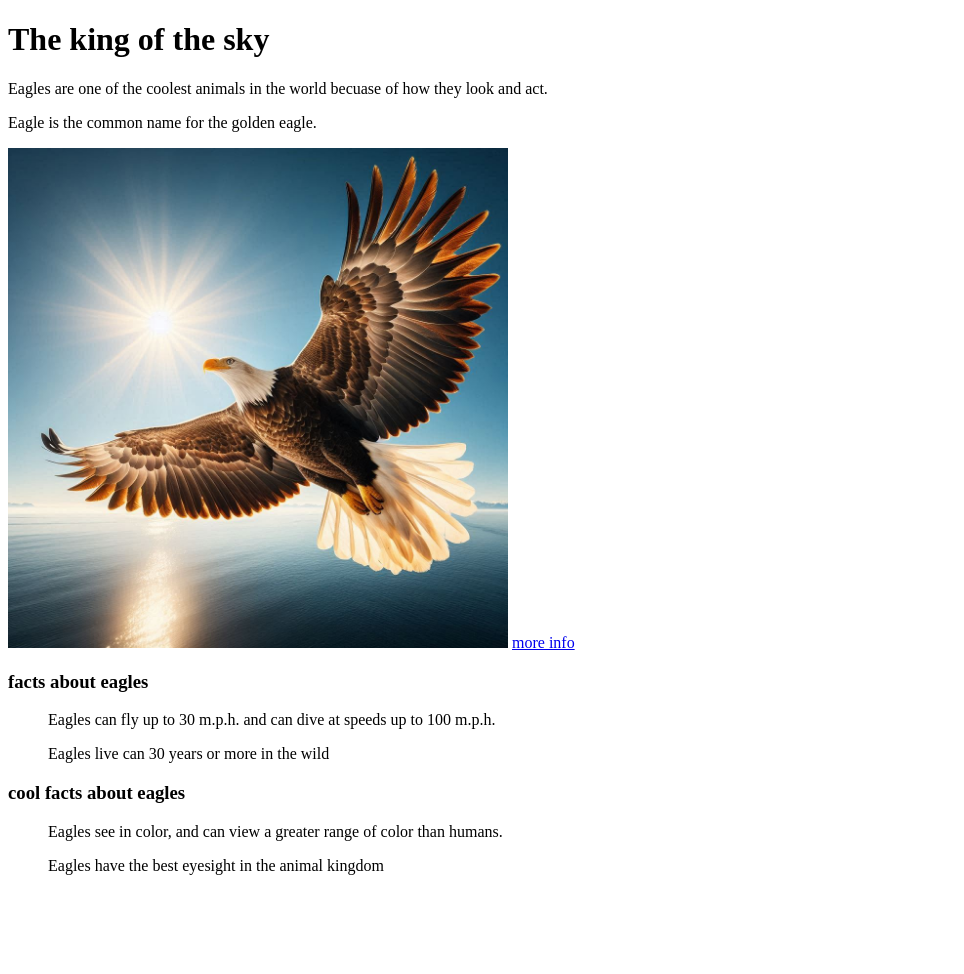
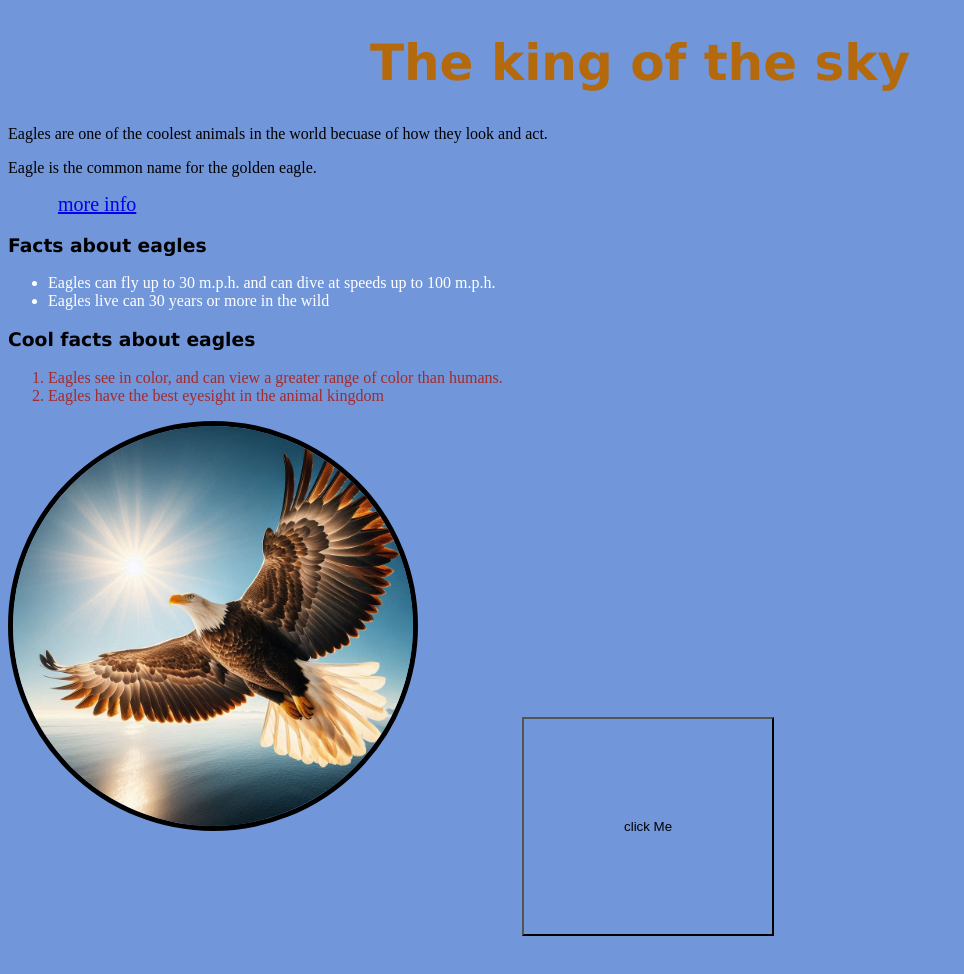
Before and after one commit to Hanad999/html-intro, a plain HTML site: page index.html in a window 1280 px wide. Shown: the whole page, without its empty margins (0-964 px from the left). Before the commit the page ends 891 px from the top, so only its background shows below. Drawn offline with Linux system fonts and the light colour scheme.

Commit message:
css and some changes to html

```diff
--- a/index.html
+++ b/index.html
@@ -4,19 +4,26 @@
     <meta charset="UTF-8">
     <meta name="viewport" content="width=device-width, initial-scale=1.0">
     <title>my first web page</title>
+    <link rel="stylesheet" href="styles.css">
 </head>
 <body>
     <h1>The king of the sky</h1>
     <p>Eagles are one of the coolest animals in the world becuase of how they look and act.</p>
     <p>Eagle is the common name for the golden eagle.</p>
+    <a href="https://en.wikipedia.org/wiki/Eagle">more info</a>
+    <h3>Facts about eagles</h3>
+    <ul>
+        <li>Eagles can fly up to 30 m.p.h. and can dive at speeds up to 100 m.p.h.</li>
+        <li>Eagles live can 30 years or more in the wild</li>
+    </ul>
+    <h3>Cool facts about eagles</h3>
+    <ol>
+        <li>Eagles see in color, and can view a greater range of color than humans.</li>
+        <li>Eagles have the best eyesight in the animal kingdom</li>
+
+    </ol>
     <img src="./Designer (1).png" alt="this is an image of an eagle" width="500" height="500">
-    <a href="https://en.wikipedia.org/wiki/Eagle">more info</a>
-    <h3>facts about eagles</h3>
-    <ul>Eagles can fly up to 30 m.p.h. and can dive at speeds up to 100 m.p.h.</ul>
-    <ul>Eagles live can 30 years or more in the wild</ul>
-    <h3>cool facts about eagles</h3>
-    <ol>Eagles see in color, and can view a greater range of color than humans.</ol>
-    <ol>Eagles have the best eyesight in the animal kingdom</ol>
+    <button>click Me</button>
 
 </body>
 </html>
--- /dev/null
+++ b/styles.css
@@ -0,0 +1,37 @@
+*{
+    background-color: rgb(114, 150, 218);
+}
+img{
+    width: 400px;
+    height: 400px;
+    border-radius:500px;
+    border: 5px solid black;
+
+}
+h1{
+    font-family: Lucida Sans;
+    font-size: 50px;
+    color: rgb(180, 105, 12);
+    text-align: center;
+
+}
+h3{
+    font-family: Verdana;
+
+}
+a{
+    font-size: 20px;
+    margin: 50px;
+
+}
+ul{
+    color: white;
+}
+ol{
+    color: brown;
+
+}
+button{
+   padding: 100px;
+   margin: 100px;
+}
```
